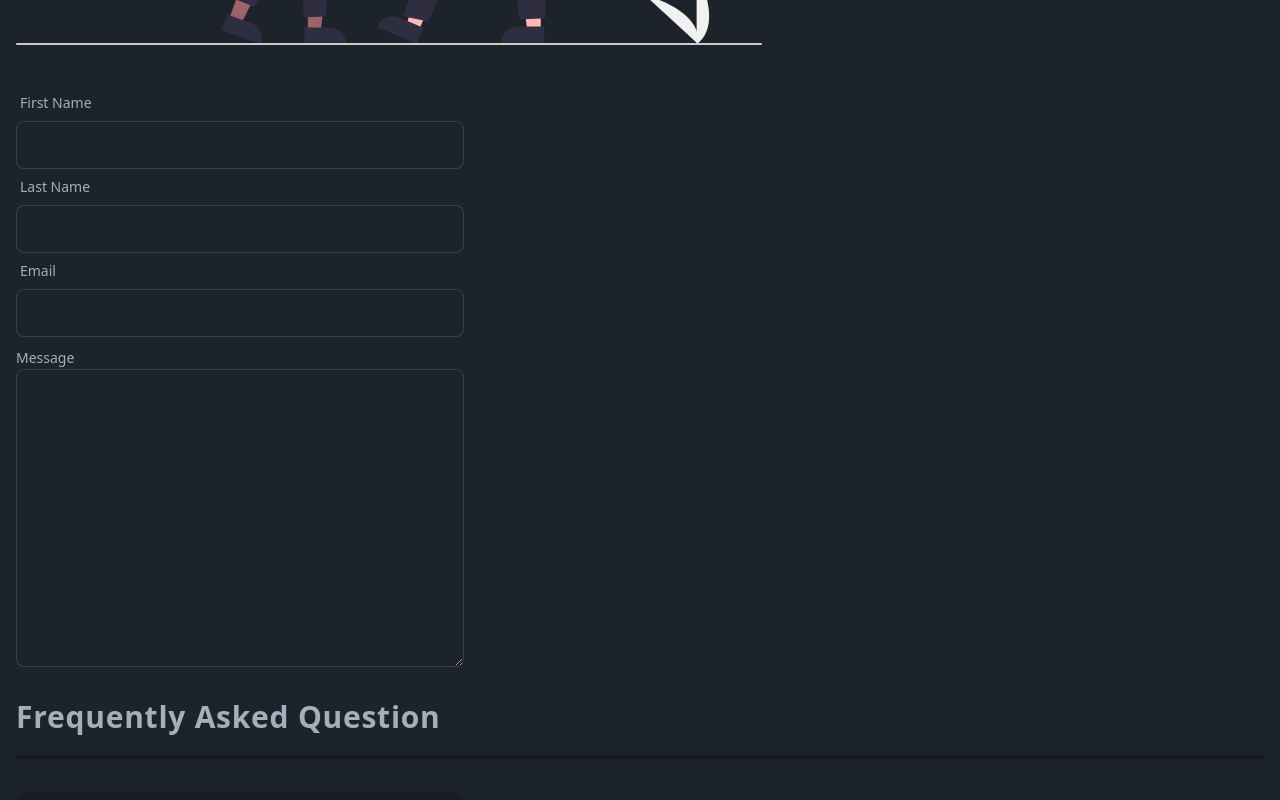
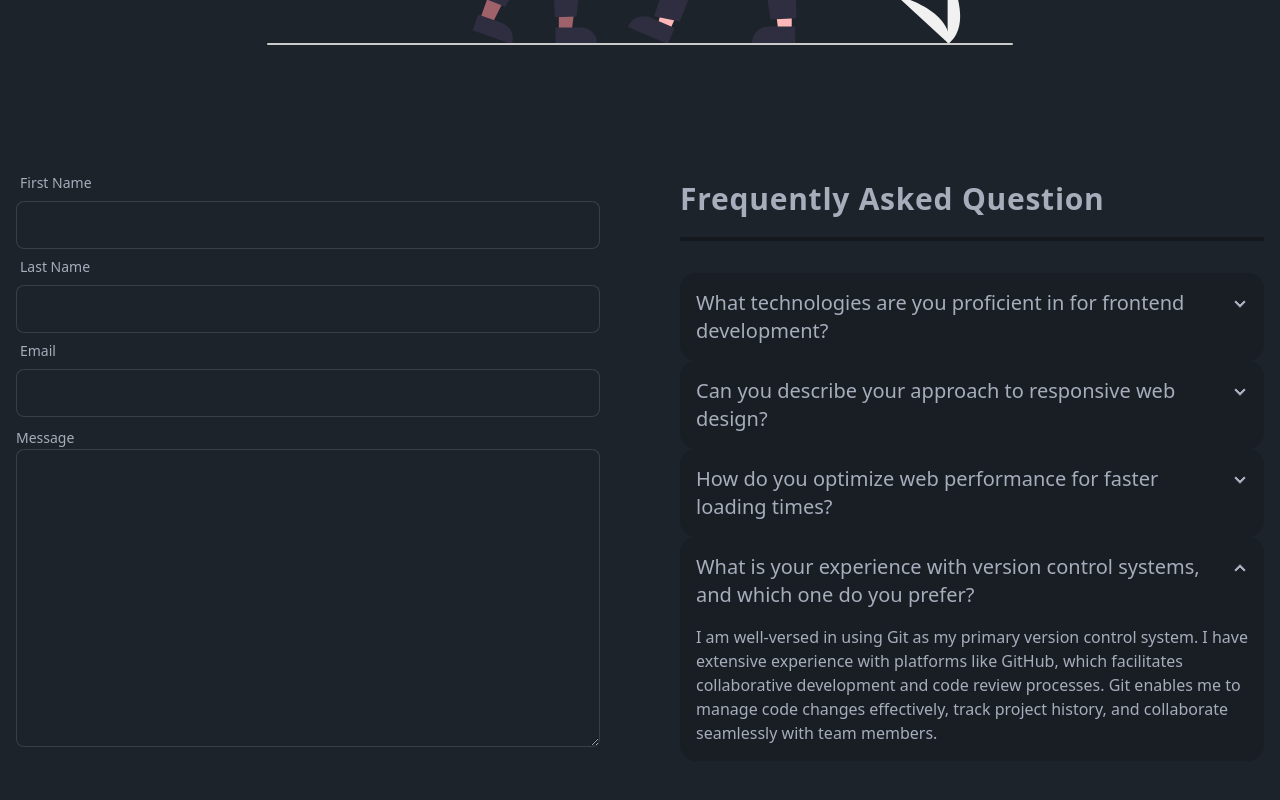
Before and after one commit to vtechwise/reactjs-portfolio, a React (Vite) app: page /contact in a window 1280 px wide. Shown: the part 960-1760 px from the top of the page. Built offline with nearby package versions, Linux system fonts and the light colour scheme.

Commit message:
all done

```diff
--- a/src/pages/Contact.jsx
+++ b/src/pages/Contact.jsx
@@ -5,9 +5,10 @@ const Contact = () => {
   return (
     <section className="my-16">
       <SectionTitle text='let"s talk' />
-      <div>
+      <div className="grid place-items-center">
         <img src={contactImg} alt="" />
       </div>
+      <div className="grid md:grid-cols-2 md:gap-x-20 mt-20">
         <form action="" className="mt-10">
           <div className="form-control">
             <label htmlFor="" className="label capitalize">
@@ -15,7 +16,7 @@ const Contact = () => {
             </label>
             <input
               type="text"
-            className=" input input-bordered max-w-md"
+              className=" input input-bordered"
               name="first name"
             />
           </div>
@@ -25,7 +26,7 @@ const Contact = () => {
             </label>
             <input
               type="text"
-            className=" input input-bordered max-w-md"
+              className=" input input-bordered "
               name="last name"
             />
           </div>
@@ -35,7 +36,7 @@ const Contact = () => {
             </label>
             <input
               type="email"
-            className=" input input-bordered max-w-md"
+              className=" input input-bordered "
               name="email"
             />
           </div>
@@ -47,13 +48,13 @@ const Contact = () => {
               name="message"
               cols="30"
               rows="10"
-            className="textarea textarea-bordered max-w-md"
+              className="textarea textarea-bordered "
             ></textarea>
           </div>
         </form>
         <div className="faq mt-6">
           <SectionTitle text="frequently asked question" />
-        <div className="collapse collapse-arrow bg-base-200 max-w-md">
+          <div className="collapse collapse-arrow bg-base-200 ">
             <input type="radio" name="my-accordion-2" checked="checked" />
             <div className="collapse-title text-xl font-medium">
               What technologies are you proficient in for frontend development?{" "}
@@ -61,30 +62,30 @@ const Contact = () => {
             <div className="collapse-content">
               <p>
                 : I am proficient in HTML, CSS, and JavaScript, which form the
-              foundation of my frontend development skills. Additionally, I have
-              hands-on experience with popular frontend libraries and frameworks
-              such as React.js, enabling me to build interactive and dynamic
-              user interfaces efficiently.
+                foundation of my frontend development skills. Additionally, I
+                have hands-on experience with popular frontend libraries and
+                frameworks such as React.js, enabling me to build interactive
+                and dynamic user interfaces efficiently.
               </p>
             </div>
           </div>
-        <div className="collapse collapse-arrow bg-base-200 max-w-md">
+          <div className="collapse collapse-arrow bg-base-200 ">
             <input type="radio" name="my-accordion-2" checked="checked" />
             <div className="collapse-title text-xl font-medium">
               Can you describe your approach to responsive web design?
             </div>
             <div className="collapse-content">
               <p>
-              My approach to responsive web design involves using a mobile-first
-              strategy. I prioritize the mobile user experience and then
-              progressively enhance for larger screens. I leverage flexible
-              grids and media queries to ensure that websites adapt seamlessly
-              to various devices, providing an optimal viewing and interaction
-              experience.
+                My approach to responsive web design involves using a
+                mobile-first strategy. I prioritize the mobile user experience
+                and then progressively enhance for larger screens. I leverage
+                flexible grids and media queries to ensure that websites adapt
+                seamlessly to various devices, providing an optimal viewing and
+                interaction experience.
               </p>
             </div>
           </div>
-        <div className="collapse collapse-arrow bg-base-200 max-w-md">
+          <div className="collapse collapse-arrow bg-base-200 ">
             <input type="radio" name="my-accordion-2" checked="checked" />
             <div className="collapse-title text-xl font-medium">
               How do you optimize web performance for faster loading times?{" "}
@@ -92,19 +93,19 @@ const Contact = () => {
             <div className="collapse-content">
               <p>
                 I optimize web performance by employing several techniques. This
-              includes code splitting to reduce initial load times, lazy loading
-              images and components to defer non-essential content, and
-              minimizing HTTP requests through bundling. I also prioritize
-              efficient caching strategies and utilize tools like Lighthouse to
-              identify and address performance bottlenecks.
+                includes code splitting to reduce initial load times, lazy
+                loading images and components to defer non-essential content,
+                and minimizing HTTP requests through bundling. I also prioritize
+                efficient caching strategies and utilize tools like Lighthouse
+                to identify and address performance bottlenecks.
               </p>
             </div>
           </div>
-        <div className="collapse collapse-arrow bg-base-200 max-w-md">
+          <div className="collapse collapse-arrow bg-base-200 ">
             <input type="radio" name="my-accordion-2" checked="checked" />
             <div className="collapse-title text-xl font-medium">
-            What is your experience with version control systems, and which one
-            do you prefer?
+              What is your experience with version control systems, and which
+              one do you prefer?
             </div>
             <div className="collapse-content">
               <p>
@@ -118,6 +119,7 @@ const Contact = () => {
             </div>
           </div>
         </div>
+      </div>
     </section>
   );
 };
```
Lines whose indentation alone changed are shown as unchanged.
